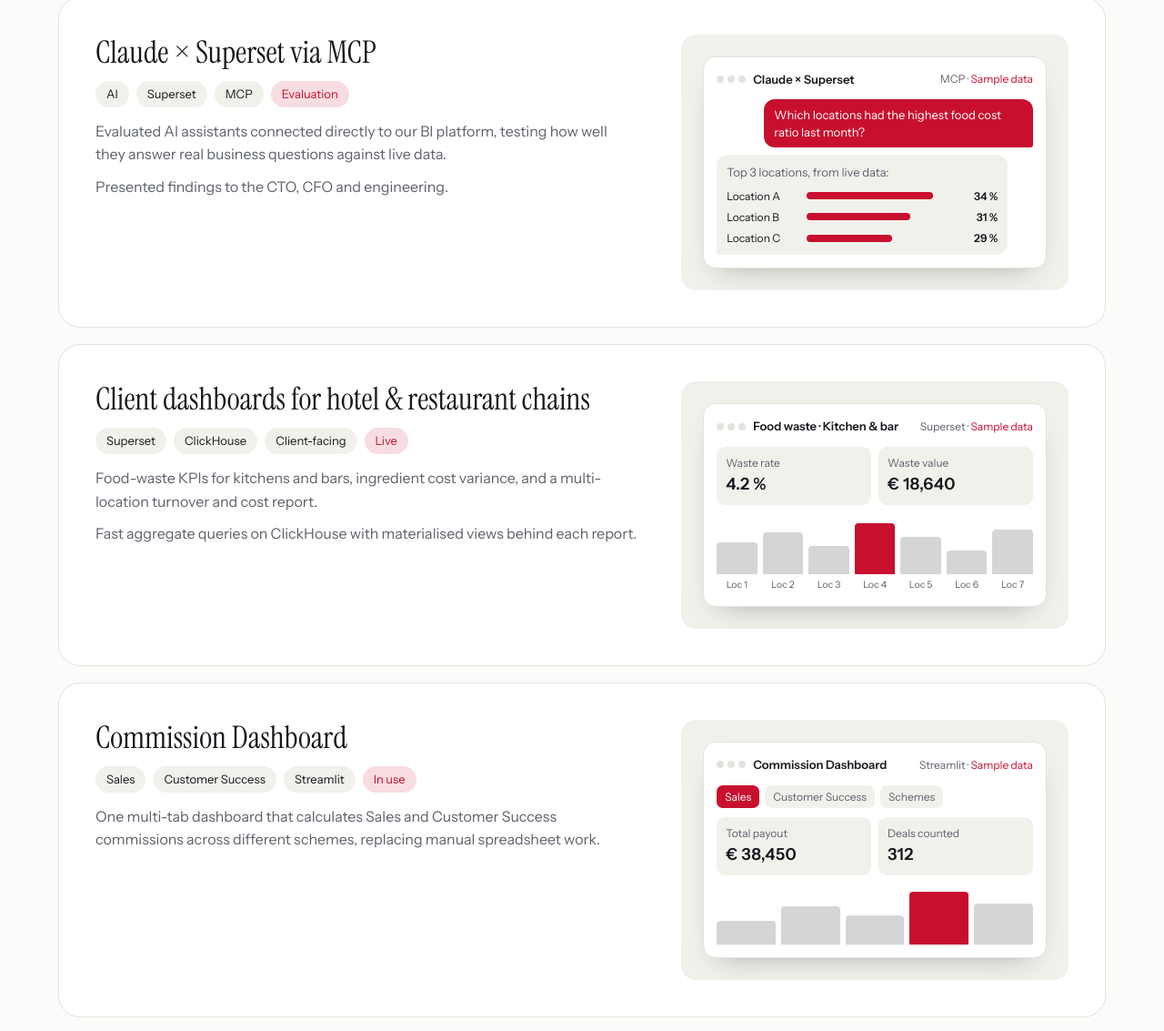
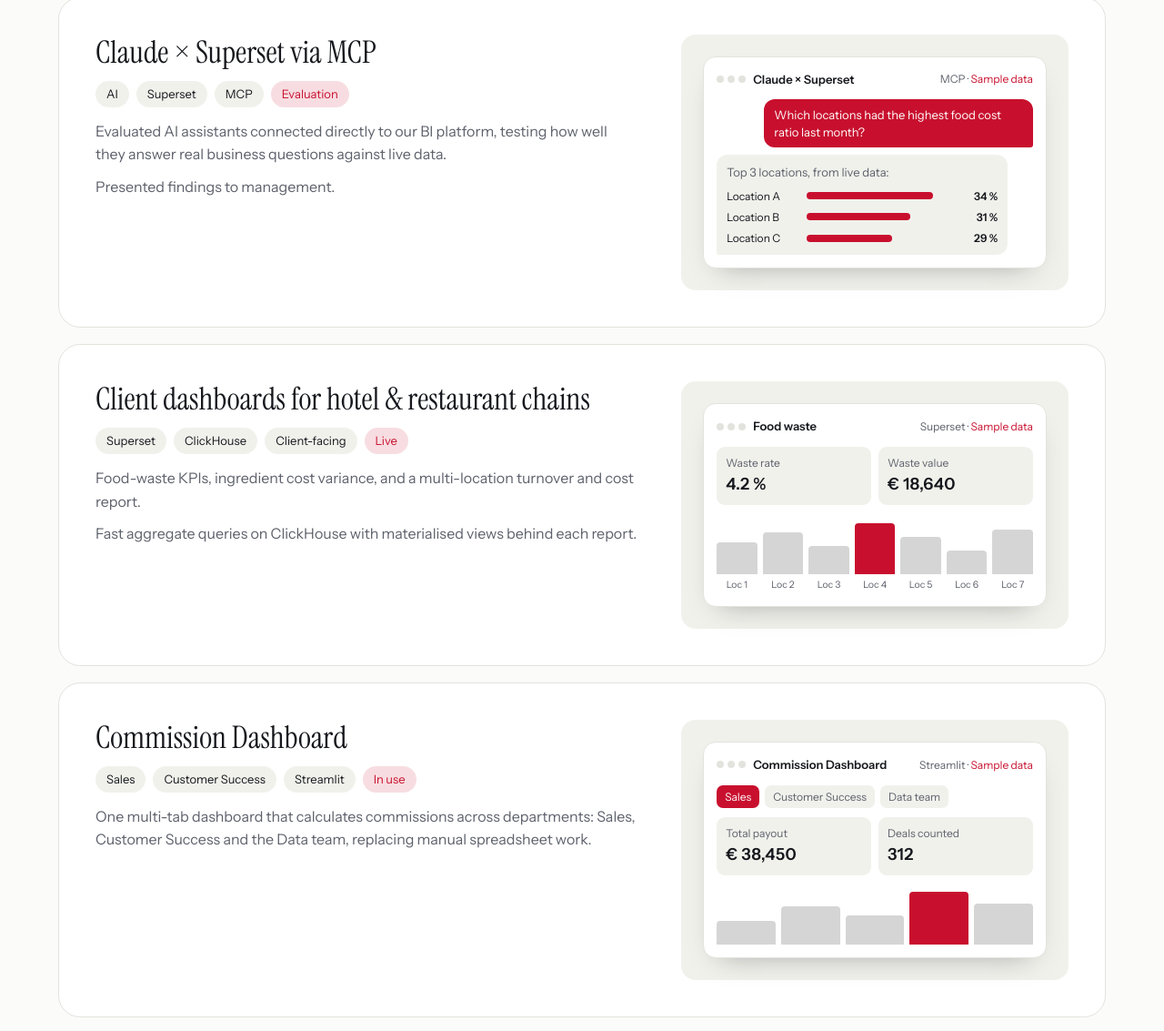
Before and after one commit to susandekoko/susandekoko.github.io, a plain HTML site: page index.html in a window 1280 px wide. Shown: the part 1744-2877 px from the top of the page at 91% size. Drawn offline with Linux system fonts and the light colour scheme.

Commit message:
Add files via upload

```diff
--- a/index.html
+++ b/index.html
@@ -222,11 +222,11 @@ const P=[
  {t:{en:"Cash-Flow Forecast & Sale Simulator",de:"Cashflow-Prognose & Sale Simulator"},tags:{en:["Finance","Python","Streamlit"],de:["Finance","Python","Streamlit"]},st:{en:"In use",de:"Im Einsatz"},
   d:{en:["An interactive app that lets Finance simulate sales scenarios and see the effect on cash flow before committing to a plan.","Built from the database layer up to the Streamlit interface."],de:["Eine interaktive App, mit der Finance Verkaufsszenarien simulieren und die Auswirkung auf den Cashflow sehen kann, bevor ein Plan festgelegt wird.","Gebaut von der Datenbankebene bis zur Streamlit-Oberfläche."]},v:"line"},
  {t:{en:"Claude × Superset via MCP",de:"Claude × Superset über MCP"},tags:{en:["AI","Superset","MCP"],de:["KI","Superset","MCP"]},st:{en:"Evaluation",de:"Evaluierung"},
-  d:{en:["Evaluated AI assistants connected directly to our BI platform, testing how well they answer real business questions against live data.","Presented findings to the CTO, CFO and engineering."],de:["Evaluierung von KI-Assistenten, die direkt an unsere BI-Plattform angebunden sind: Wie gut beantworten sie echte Geschäftsfragen auf Basis von Live-Daten?","Ergebnisse vor CTO, CFO und Entwicklung präsentiert."]},v:"chat"},
+  d:{en:["Evaluated AI assistants connected directly to our BI platform, testing how well they answer real business questions against live data.","Presented findings to management."],de:["Evaluierung von KI-Assistenten, die direkt an unsere BI-Plattform angebunden sind: Wie gut beantworten sie echte Geschäftsfragen auf Basis von Live-Daten?","Ergebnisse dem Management präsentiert."]},v:"chat"},
  {t:{en:"Client dashboards for hotel & restaurant chains",de:"Kunden-Dashboards für Hotel- & Restaurantketten"},tags:{en:["Superset","ClickHouse","Client-facing"],de:["Superset","ClickHouse","Für Kund:innen"]},st:{en:"Live",de:"Live"},
-  d:{en:["Food-waste KPIs for kitchens and bars, ingredient cost variance, and a multi-location turnover and cost report.","Fast aggregate queries on ClickHouse with materialised views behind each report."],de:["Food-Waste-KPIs für Küche und Bar, Abweichungsanalyse der Wareneinsatzkosten und ein Umsatz- und Kostenreport über mehrere Standorte.","Schnelle Aggregationen in ClickHouse mit Materialized Views hinter jedem Report."]},v:"bars"},
+  d:{en:["Food-waste KPIs, ingredient cost variance, and a multi-location turnover and cost report.","Fast aggregate queries on ClickHouse with materialised views behind each report."],de:["Food-Waste-KPIs, Abweichungsanalyse der Wareneinsatzkosten und ein Umsatz- und Kostenreport über mehrere Standorte.","Schnelle Aggregationen in ClickHouse mit Materialized Views hinter jedem Report."]},v:"bars"},
  {t:{en:"Commission Dashboard",de:"Provisions-Dashboard"},tags:{en:["Sales","Customer Success","Streamlit"],de:["Sales","Customer Success","Streamlit"]},st:{en:"In use",de:"Im Einsatz"},
-  d:{en:["One multi-tab dashboard that calculates Sales and Customer Success commissions across different schemes, replacing manual spreadsheet work."],de:["Ein Dashboard mit mehreren Tabs, das Provisionen für Sales und Customer Success nach unterschiedlichen Modellen berechnet und manuelle Excel-Arbeit ersetzt."]},v:"comm"},
+  d:{en:["One multi-tab dashboard that calculates commissions across departments: Sales, Customer Success and the Data team, replacing manual spreadsheet work."],de:["Ein Dashboard mit mehreren Tabs, das Provisionen abteilungsübergreifend berechnet – für Sales, Customer Success und das Data-Team – und manuelle Excel-Arbeit ersetzt."]},v:"comm"},
  {t:{en:"Tableau to Apache Superset migration",de:"Migration von Tableau zu Apache Superset"},tags:{en:["Tableau","Migration"],de:["Tableau","Migration"]},st:{en:"Delivered",de:"Abgeschlossen"},
   d:{en:["Led the migration of the BI platform from Tableau to Apache Superset, keeping numbers consistent for clients."],de:["Leitung der Migration der BI-Plattform von Tableau zu Apache Superset, mit konsistenten Zahlen für die Kund:innen."]},v:"move"},
  {t:{en:"Job-seeking AI agent",de:"KI-Agent für die Jobsuche"},tags:{en:["Python","AI agents","Side project"],de:["Python","KI-Agenten","Eigenes Projekt"]},st:{en:"In development",de:"In Entwicklung"},
@@ -241,8 +241,8 @@ const L=(l,en,de)=>l=='de'?de:en;
 const V={
  line:l=>`<div class="mk">${head(L(l,'Cash-flow forecast','Cashflow-Prognose'),'Streamlit')}${tabs([L(l,'Base','Basis'),L(l,'Best case','Best Case'),L(l,'Worst case','Worst Case')],0)}${kpi([[L(l,'Closing balance','Endbestand'),L(l,'€ 248,500','€ 248.500')],[L(l,'Sales scenario','Verkaufsszenario'),'+12 %']])}<svg viewBox="0 0 300 90" class="mk-line"><polyline points="0,70 50,62 100,66 150,48" fill="none" stroke="currentColor" stroke-width="3" stroke-linecap="round" stroke-linejoin="round"/><polyline points="150,48 200,40 250,30 300,14" fill="none" stroke="#c8102e" stroke-width="3" stroke-dasharray="7 6" stroke-linecap="round"/><line x1="150" y1="0" x2="150" y2="90" stroke="currentColor" stroke-opacity=".25" stroke-dasharray="3 4"/><text x="156" y="86" font-size="11" fill="currentColor" fill-opacity=".55">${L(l,'forecast','Prognose')}</text></svg></div>`,
  chat:l=>`<div class="mk">${head('Claude × Superset','MCP')}<div class="mk-chat"><p class="q">${L(l,'Which locations had the highest food cost ratio last month?','Welche Standorte hatten letzten Monat die höchste Wareneinsatzquote?')}</p><div class="a"><span>${L(l,'Top 3 locations, from live data:','Top 3 Standorte, aus Live-Daten:')}</span>${['A','B','C'].map((s,i)=>`<div class="row"><em>${L(l,'Location','Standort')} ${s}</em><i style="width:${[86,70,58][i]}%"></i><strong>${[34,31,29][i]} %</strong></div>`).join('')}</div></div></div>`,
- bars:l=>`<div class="mk">${head(L(l,'Food waste · Kitchen & bar','Food Waste · Küche & Bar'),'Superset')}${kpi([[L(l,'Waste rate','Abfallquote'),L(l,'4.2 %','4,2 %')],[L(l,'Waste value','Abfallwert'),L(l,'€ 18,640','€ 18.640')]])}${bars([55,72,48,88,64,40,76],3)}<div class="mk-axis">${['1','2','3','4','5','6','7'].map(n=>`<span>${L(l,'Loc','Std')} ${n}</span>`).join('')}</div></div>`,
- comm:l=>`<div class="mk">${head(L(l,'Commission Dashboard','Provisions-Dashboard'),'Streamlit')}${tabs(['Sales','Customer Success',L(l,'Schemes','Modelle')],0)}${kpi([[L(l,'Total payout','Gesamtauszahlung'),L(l,'€ 38,450','€ 38.450')],[L(l,'Deals counted','Gezählte Deals'),'312']])}${bars([40,65,50,90,70],3)}</div>`,
+ bars:l=>`<div class="mk">${head(L(l,'Food waste','Food Waste'),'Superset')}${kpi([[L(l,'Waste rate','Abfallquote'),L(l,'4.2 %','4,2 %')],[L(l,'Waste value','Abfallwert'),L(l,'€ 18,640','€ 18.640')]])}${bars([55,72,48,88,64,40,76],3)}<div class="mk-axis">${['1','2','3','4','5','6','7'].map(n=>`<span>${L(l,'Loc','Std')} ${n}</span>`).join('')}</div></div>`,
+ comm:l=>`<div class="mk">${head(L(l,'Commission Dashboard','Provisions-Dashboard'),'Streamlit')}${tabs(['Sales','Customer Success',L(l,'Data team','Data-Team')],0)}${kpi([[L(l,'Total payout','Gesamtauszahlung'),L(l,'€ 38,450','€ 38.450')],[L(l,'Deals counted','Gezählte Deals'),'312']])}${bars([40,65,50,90,70],3)}</div>`,
  move:l=>`<div class="mk">${head(L(l,'BI platform migration','BI-Plattform-Migration'))}<div class="mk-move"><div class="win"><small>Tableau</small>${bars([50,70,40,60],-1)}</div><span class="arr">→</span><div class="win new"><small>Apache Superset</small>${bars([50,70,40,60],1)}</div></div><div class="mk-done">✓ ${L(l,'Reports migrated','Reports migriert')} <b>46 / 46</b></div></div>`,
  agent:l=>`<div class="mk">${head(L(l,'Job agent · today','Job-Agent · heute'),'Python')}<div class="mk-jobs">${[['BI Analyst',92],['Data Analyst',84],['RevOps Analyst',71]].map((j,i)=>`<div class="job-r"><div><b>${j[0]}</b><small>${L(l,'Vienna','Wien')} · ${L(l,'posted today','heute veröffentlicht')}</small></div><span class="${i==0?'hi':''}">Match ${j[1]} %</span></div>`).join('')}</div></div>`
 };
```
